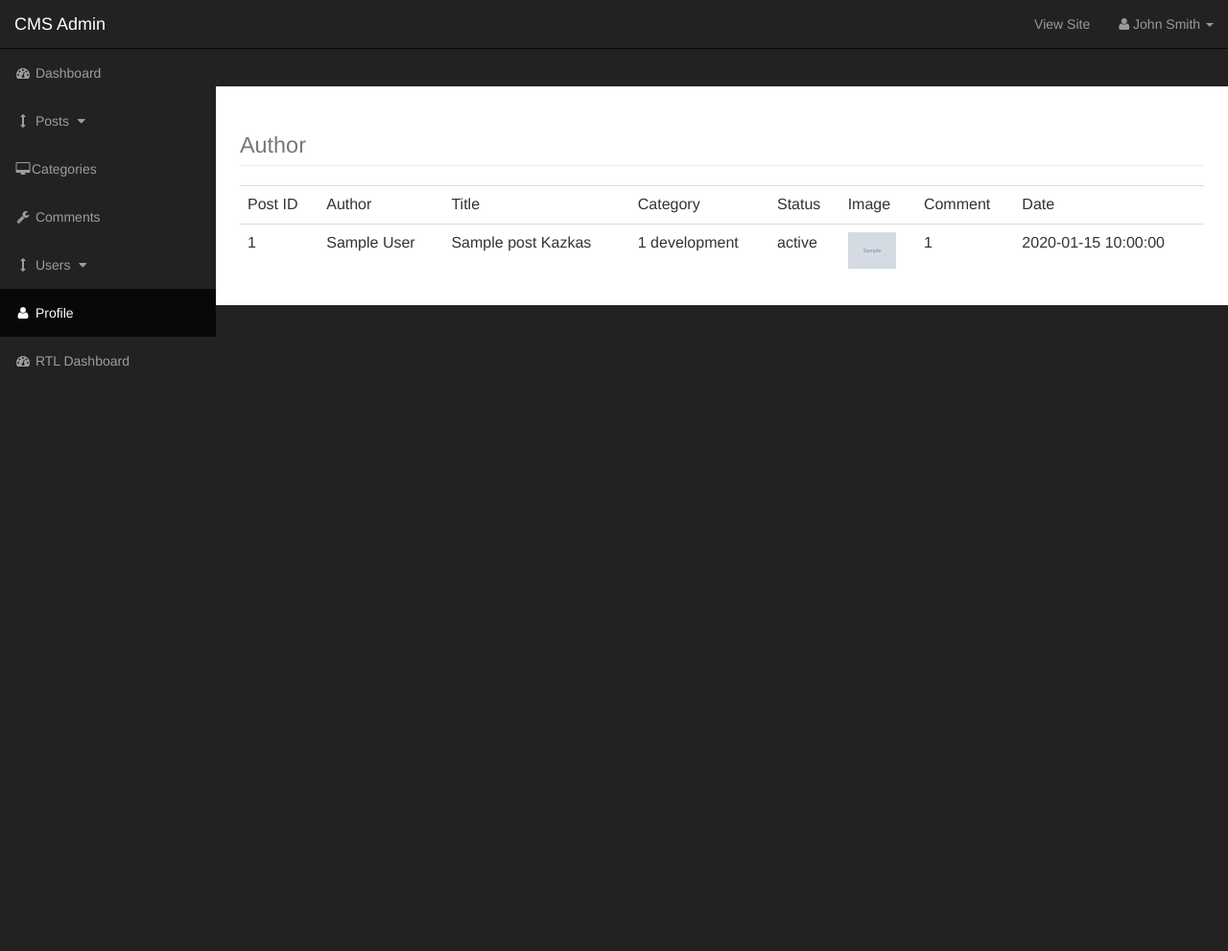
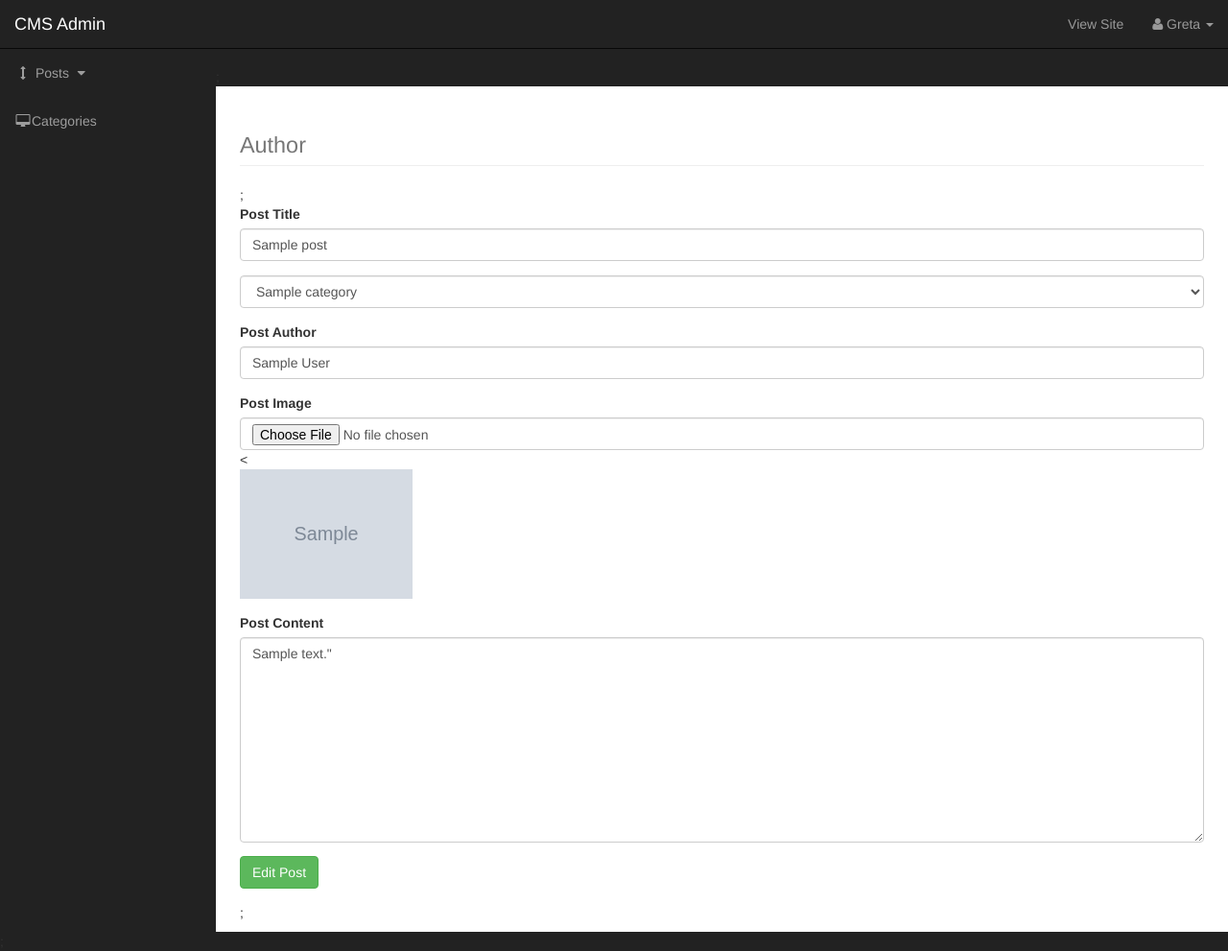
Before and after one commit to GretaSabaliauskiene/php-CMS, a PHP site: page /admin/posts.php?opt=edit_post&p_id=1 in a window 1280 px wide. Shown: the whole page at 96% size. Before the commit the page ends 382 px from the top, so only its background shows below. Run offline with PHP 8.4, Linux system fonts and the light colour scheme; tables that the repository leaves empty or names only in its code hold one stand-in row (values such as "Sample post"); grey boxes marked "Sample" are stand-in pictures.

Commit message:
+post editing

```diff
--- /dev/null
+++ b/admin/admin_includes/edit_post.php
@@ -0,0 +1,98 @@
+<?php require_once ('./admin_includes/header.php');?>
+<?php require_once ('./admin_includes/nav.php')?>;
+
+    <?php
+
+    if(isset($_GET['p_id'])){
+        $Post_ID = $_GET['p_id'];
+        $sql = "select * from posts where post_id='$Post_ID'";
+        $result = mysqli_query($conn,$sql);
+
+        while($row = mysqli_fetch_assoc($result)){
+            $post_id = $row['post_id'];
+            $post_author = $row['post_author'];
+            $post_title = $row['post_title'];
+            $post_cat_id = $row['post_cat_id'];
+            $image = $row['post_image'];
+            $post_author = $row['post_author'];
+            $post_content = $row['post_content'];
+        }
+    }
+    if(isset($_POST['btn_edit_post'])){
+        $Post_Title = $_POST['post_title'];
+        $Post_Cat_id = $_POST['cat_name'];
+        $Post_Author = $_POST['post_author'];
+        $Post_Image = $_FILES['image']['name'];
+        $Post_Temp = $_FILES['image']['tmp_name'];
+        $Post_Content = $_POST['post_content'];
+
+        if(empty($Post_Image)){
+            $query = "select * from posts where post_id='$Post_ID'";
+            $result = mysqli_query($conn,$query);
+
+            while($row = mysqli_fetch_assoc($result)){
+                $Post_Image = $row['post_img'];
+            }
+        }
+
+        $sql = " update posts set post_cat_id='$Post_Cat_id', post_title='$Post_Title', post_author='$Post_Author',
+        post_date=now(), post_image='$Post_Image', post_content='$Post_Content' where post_id='$Post_ID'";
+
+        $result = mysqli_query($conn,$sql);
+        if($result){
+            header("location: ./posts.php");
+            move_uploaded_file($Post_Temp,"../images/$Post_Image");
+
+        }
+    }
+
+    ?>
+<div class="container-fluid">
+    <div class="row">
+        <div class="col-lg">
+            <form action="" method="POST" enctype="multipart/form-data">
+                <div class="form-group">
+                   <label>Post Title</label>
+                       <input type="text" name="post_title" placeholder="Post Title" class="form-control pb-4" value="<?php echo $post_title?>">
+                </div>
+                <div class="form-group">
+                    <select name="cat_name" id="" class="form-control" >
+                        <?php
+                        $query = "select * from categories";
+                        $data = mysqli_query($conn,$query);
+
+                        while($row = mysqli_fetch_assoc($data)){
+                            $cat_id = $row['post_cat_id'];
+                            ?>
+                               <option value="<?php echo $row['cat_id']; ?>"> <?php echo $row['cat_title'] ?></option>
+                            <?php
+
+                        }
+                            ?>
+                        }
+
+
+                    </select>
+                </div>
+                <div class="form-group">
+                    <label>Post Author</label>
+                    <input type="text" name="post_author" placeholder="Post Author" class="form-control pb-4" value="<?php echo $post_author?>">
+                </div>
+                <div class="form-group">
+                    <label>Post Image</label>
+                    <input type="file" name="image" placeholder="Image" class="form-control pb-4" value="<?php echo $image; ?>">
+                    <<img width="180" height="150" class="img-responsive" src="../images/<?php echo $image; ?>">
+                </div>
+                    <label>Post Content</label>
+                    <textarea name="post_content" class="form-control" id="" cols="30" rows="10"><?php echo $post_content?>"</textarea>
+                </div>
+                <div class="form-group">
+                    <button class="btn btn-success" type="submit" name="btn_edit_post">Edit Post</button>
+                </div>
+                </form>
+             </div>
+       </div>
+            </div>
+
+
+                <?php require_once ('./admin_includes/footer.php')?>;
--- a/admin/admin_includes/header.php
+++ b/admin/admin_includes/header.php
@@ -13,7 +13,7 @@ ob_start();
     <meta name="description" content="">
     <meta name="author" content="">
 
-    <title>SB Admin - Bootstrap Admin Template</title>
+    <title>CMS PHP SQL</title>
 
     <!-- Bootstrap Core CSS -->
     <link href="css/bootstrap.min.css" rel="stylesheet">
--- a/admin/admin_includes/nav.php
+++ b/admin/admin_includes/nav.php
@@ -1,6 +1,4 @@
-  <!-- Navigation -->
   <nav class="navbar navbar-inverse navbar-fixed-top" role="navigation">
-            <!-- Brand and toggle get grouped for better mobile display -->
             <div class="navbar-header">
                 <button type="button" class="navbar-toggle" data-toggle="collapse" data-target=".navbar-ex1-collapse">
                     <span class="sr-only">Toggle navigation</span>
@@ -8,21 +6,16 @@
                     <span class="icon-bar"></span>
                     <span class="icon-bar"></span>
                 </button>
-                <a class="navbar-brand" href="index.html">CMS Admin</a>
+                <a class="navbar-brand" href="./index.php">CMS Admin</a>
             </div>
-            <!-- Top Menu Items -->
             <ul class="nav navbar-right top-nav">
                 <li class="dropdown">
                 <li><a href="../index.php">View Site</a></li>
 
 
                 <li class="dropdown">
-                    <a href="#" class="dropdown-toggle" data-toggle="dropdown"><i class="fa fa-user"></i> John Smith <b class="caret"></b></a>
+                    <a href="#" class="dropdown-toggle" data-toggle="dropdown"><i class="fa fa-user"></i> Greta <b class="caret"></b></a>
                     <ul class="dropdown-menu">
-                        <li>
-                            <a href="#"><i class="fa fa-fw fa-user"></i> Profile</a>
-                        </li>
-
 
                         <li class="divider"></li>
                         <li>
@@ -31,12 +24,9 @@
                     </ul>
                 </li>
             </ul>
-            <!-- Sidebar Menu Items - These collapse to the responsive navigation menu on small screens -->
             <div class="collapse navbar-collapse navbar-ex1-collapse">
                 <ul class="nav navbar-nav side-nav">
-                    <li>
-                        <a href="./index.php"><i class="fa fa-fw fa-dashboard"></i> Dashboard</a>
-                    </li>
+
                     <li>
                         <a href="javascript:;" data-toggle="collapse" data-target="#posts"><i class="fa fa-fw fa-arrows-v"></i> Posts <i class="fa fa-fw fa-caret-down"></i></a>
                         <ul id="posts" class="collapse">
@@ -52,27 +42,7 @@
                     <li>
                         <a href="./categories.php"><i class="fa fa-fw fa-desktop"></i>Categories</a>
                     </li>
-                    <li>
-                        <a href="bootstrap-grid.html"><i class="fa fa-fw fa-wrench"></i> Comments</a>
-                    </li>
-                    <li>
-                        <a href="javascript:;" data-toggle="collapse" data-target="#demo"><i class="fa fa-fw fa-arrows-v"></i> Users <i class="fa fa-fw fa-caret-down"></i></a>
-                        <ul id="demo" class="collapse">
-                            <li>
-                                <a href="#">Dropdown Item</a>
-                            </li>
-                            <li>
-                                <a href="#">Dropdown Item</a>
-                            </li>
-                        </ul>
-                    </li>
-                    <li class="active">
-                        <a href="blank-page.html"><i class="fa fa-fw fa-user"></i> Profile</a>
-                    </li>
-                    <li>
-                        <a href="index-rtl.html"><i class="fa fa-fw fa-dashboard"></i> RTL Dashboard</a>
-                    </li>
+
                 </ul>
             </div>
-            <!-- /.navbar-collapse -->
-        </nav>
+            </nav>
--- a/admin/admin_includes/view_all_posts.php
+++ b/admin/admin_includes/view_all_posts.php
@@ -4,31 +4,53 @@
         <td>Author</td>
         <td>Title</td>
         <td>Category</td>
-                            <td>Status</td>
         <td>Image</td>
-                            <td>Comment</td>
         <td>Date</td>
+        <td colspan="2">Operations</td>
     </tr>
     <tr>
     <?php
         $query = "select * from posts";
         $result = mysqli_query($conn,$query);
+
     while($row=mysqli_fetch_assoc($result)){
+        $cat_id=$row['post_cat_id'];
     ?>
+
+
         <td><?php echo $row['post_id']; ?></td>
         <td><?php echo $row['post_author']; ?></td>
-                            <td><?php echo $row['post_title']; ?> Kazkas</td>
-                            <td><?php echo $row['post_cat_id']; ?> development</td>
-                            <td><?php echo $row['post_status']; ?></td>
+        <td><?php echo $row['post_title']; ?> </td>
+
+        <?php
+
+        $query = "select * from categories where cat_id = '$cat_id'";
+        $data = mysqli_query($conn,$query);
+        while($value = mysqli_fetch_assoc($data)){
+            ?>
+                    <td><?php echo $value['cat_title']; ?></td>
+
+            <?php
+        }
+        ?>
+
+
+
+
         <td><img width="50" height="50" class="img-responsive" src="../images/<?php echo $row['post_image']; ?>"></td>
-                            <td><?php echo $row['post_comment_count']; ?></td>
         <td><?php echo $row['post_date']; ?></td>
+        <td><a href="posts.php?del=<?php echo $row['post_id'] ?>" class="btn btn-danger"><span class="fa fa-trash"></span></a></td>;
+        <td><a href="posts.php?opt=edit_post&p_id=<?php echo $row['post_id'] ?>" class="btn btn-success"><span class="fa fa-pencil"></span></a></td>
     </tr>
     <?php
+    }
+    ?>
+</table>
 
+<?php
+if(isset($_GET['del'])){
+    $Del_ID = $_GET['del'];
+    $sql = "delete from posts where post_id='$Del_ID'";
+    mysqli_query($conn,$sql);
     }
-
-
 ?>
-
-                    </table>
--- a/admin/categories.php
+++ b/admin/categories.php
@@ -117,5 +117,3 @@
 
        </div>
         <!-- /#page-wrapper -->
-
-                <?php require_once ('./includes/footer.php')?>;
--- a/admin/posts.php
+++ b/admin/posts.php
@@ -29,8 +29,9 @@
                                 case 'add_post':
                                     require_once('admin_includes/add_post.php');
                                     break;
-                                case 2:
-                                    echo "this is case2 ";
+                                case 'edit_post':
+                                    require_once('admin_includes/edit_post.php');
+
                                 break;
                                 default:
                                 require_once('admin_includes/view_all_posts.php');
--- a/includes/footer.php
+++ b/includes/footer.php
@@ -2,7 +2,7 @@
         <footer>
             <div class="row">
                 <div class="col-lg-12">
-                    <p>Copyright &copy; Your Website 2014</p>
+                    <p>Copyright &copy; CMS</p>
                 </div>
             </div>
         </footer>
```
Also changed, not shown: admin/admin_includes/add_post.php (+20 -17 lines), admin/css/sb-admin.css (+0 -7 lines), index.php (+3 -8 lines), post.php (deleted, +0 -243 lines), images/pexels-photo-333850.jpeg (added), images/pre-footer-3.png (added), images/pre-footer-4.png (added). Lines whose indentation alone changed are shown as unchanged.
